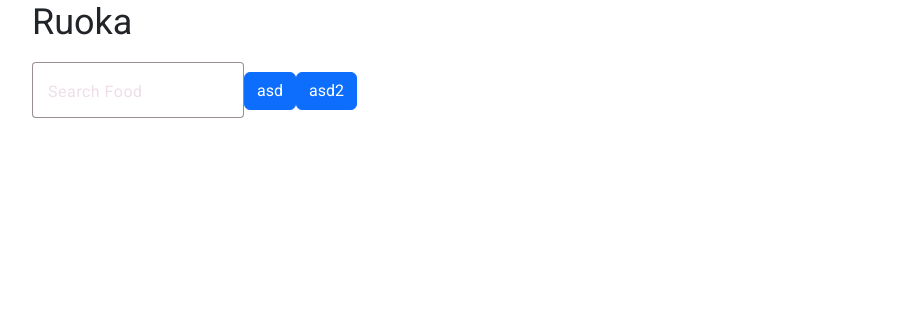
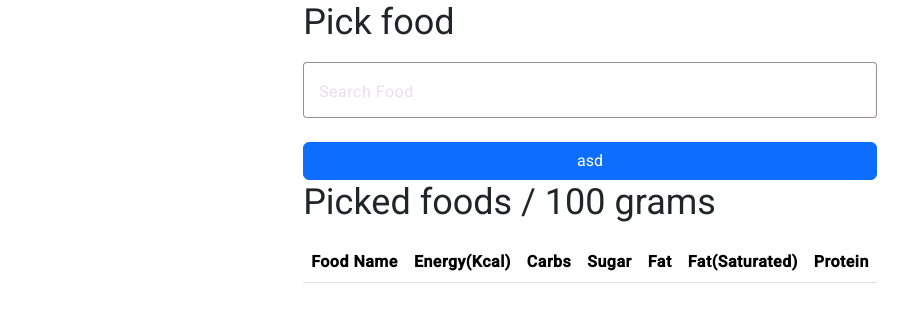
Before and after one commit to JnaLa/dietgen-front, an Angular app: page / in a window 1280 px wide. Shown: the top 322 px of the page, without its empty margins (50-958 px from the left). Built offline with nearby package versions, Linux system fonts and the light colour scheme.

Commit message:
addded code

```diff
--- a/src/app/pick-foods/pick-foods/pick-foods.component.html
+++ b/src/app/pick-foods/pick-foods/pick-foods.component.html
@@ -1,9 +1,8 @@
-<div class="container">
-  <form [formGroup]="foodsForm" (ngSubmit)="testi()">
+<div class="container d-flex justify-content-center wh-100">
+  <form [formGroup]="foodsForm" (ngSubmit)="saveFoods()">
     <div class="group-container">
-      <h3 class="header-3">Ruoka</h3>
-      <div class="row justify-content-md-center"></div>
-
+      <h3 class="header-3">Pick food</h3>
+      <div class="row justify-content-md-center">
         <mat-form-field class="col" appearance="outline">
           <mat-label for="food_name">Search Food</mat-label>
           <input
@@ -16,14 +15,50 @@
             <mat-option
               *ngFor="let food of filteredFoods | async"
               [value]="food.name"
+              (click)="pickFood(food.id)"
             >
               {{ food.name }}
             </mat-option>
           </mat-autocomplete>
         </mat-form-field>
+      </div>
+      <button class="btn btn-primary w-100 mt-1">asd</button>
+    </div>
 
-      <button class="btn btn-primary">asd</button>
-      <button class="btn btn-primary" (click)="testi2()">asd2</button>
+    <div class="table-container">
+      <h3 class="header-3">Picked foods / 100 grams</h3>
+      <table class="table table-hover">
+        <thead class="thead-light">
+          <tr>
+            <th class="text-center">Food Name</th>
+            <th class="text-center">Energy(Kcal)</th>
+            <th class="text-center">Carbs</th>
+            <th class="text-center">Sugar</th>
+            <th class="text-center">Fat</th>
+            <th class="text-center">Fat(Saturated)</th>
+            <th class="text-center">Protein</th>
+            <!-- <th class="text-center">Salt</th> -->
+          </tr>
+        </thead>
+        <tbody>
+          <tr *ngFor="let data of dietFoodList; let i = index">
+            <td class="text-center">{{ data.name.fi }}</td>
+            <td class="text-center">
+              {{ data.energyKcal | number : "1.2-2" }}
+            </td>
+            <td class="text-center">
+              {{ data.carbohydrate | number : "1.2-2" }}
+            </td>
+            <td class="text-center">{{ data.sugar | number : "1.2-2" }}</td>
+            <td class="text-center">{{ data.fat | number : "1.2-2" }}</td>
+            <td class="text-center">
+              {{ data.saturatedFat | number : "1.2-2" }}
+            </td>
+            <td class="text-center">{{ data.protein | number : "1.2-2" }}</td>
+            <!-- <td class="text-center">{{ data.salt }}</td> -->
+          </tr>
+        </tbody>
+      </table>
     </div>
   </form>
 </div>
--- a/src/app/pick-foods/pick-foods/pick-foods.component.ts
+++ b/src/app/pick-foods/pick-foods/pick-foods.component.ts
@@ -29,7 +29,6 @@ import { SearchFoodsService } from '../../services/search-foods.service';
 
 export class PickFoodsComponent {
 
-
   foodsForm = new FormGroup({
     food_id: new FormControl(),
     food_name: new FormControl(),
@@ -37,10 +36,10 @@ export class PickFoodsComponent {
   })
 
   filteredFoods!: Observable<any[]>;
-
-  foodsArray2: any = []
+  foodsArray: any = []
 
 
+  dietFoodList: any = []
 
   constructor(
     private searchFoodsService: SearchFoodsService
@@ -49,36 +48,6 @@ export class PickFoodsComponent {
 
 
 
-  // ngOnInit(): void {
-  //   this.filteredFoods = this.foodsForm.get('food_name')!.valueChanges.pipe(
-  //     debounceTime(300), // Wait 300ms after the last keystroke before making a request
-  //     distinctUntilChanged(), // Only make a request if the value changed
-  //     switchMap(value => {
-  //       if (value) {
-  //         return this.searchFoodsService.searchFoods(value).pipe(
-  //           catchError(error => {
-  //             console.error(error);
-  //             return of([]); // Return an empty array on error
-  //           }),
-  //           switchMap(response => {
-  //             let foodsArray = [];
-  //             for (let key in response) {
-  //               if (response.hasOwnProperty(key)) {
-  //                 foodsArray.push({ key: key, value: response[key] });
-  //               }
-  //             }
-  //             console.log(response)
-  //             console.log(foodsArray)
-  //             console.log(this.filteredFoods)
-  //             return of(foodsArray);
-  //           })
-  //         );
-  //       } else {
-  //         return of([]); // Return an empty array if the input is empty
-  //       }
-  //     })
-  //   );
-  // }
 
   ngOnInit(): void {
     this.filteredFoods = this.foodsForm.get('food_name')!.valueChanges.pipe(
@@ -92,11 +61,8 @@ export class PickFoodsComponent {
               return of([]); // Return an empty array on error
             }),
             switchMap(response => {
-              let foodsArray = [];
-
-              this.foodsArray2 = response
-              console.log(this.foodsArray2)
-              return of(this.foodsArray2);
+              this.foodsArray = response
+              return of(this.foodsArray);
             })
           );
         } else {
@@ -106,7 +72,34 @@ export class PickFoodsComponent {
     );
   }
 
-  fetchMatchingFoods() {
+
+  pickFood(food_id: number) {
+    this.foodsForm.get('food_name')?.setValue('')
+    this.searchFoodsService.fetchFoodWithId(food_id).subscribe(r => {
+
+      // this.dietFoodList.push({
+      //   name: r.name.fi,
+      //   amount: r.amount,
+      //   energy: r.energy,
+      //   energyKcal: r.energyKcal,
+      //   carbohydrate: r.carbohydrate,
+      //   fat: r.fat,
+      //   saturatedFat: r.saturatedFat,
+      //   fiber: r.fiber,
+      //   protein: r.protein,
+      //   salt: r.salt,
+      //   sugar: r.sugar,
+      // })
+
+      this.dietFoodList.push(r)
+
+      console.log(this.dietFoodList)
+
+    })
+  }
+
+
+  saveFoods() {
 
   }
 
@@ -116,24 +109,4 @@ export class PickFoodsComponent {
 
 
 
-
-
-
-
-
-
-
-
-
-testi() {
-
 }
-
-testi2() {
-
-
-
-}
-
-
-}
--- a/src/app/services/search-foods.service.ts
+++ b/src/app/services/search-foods.service.ts
@@ -15,7 +15,11 @@ export class SearchFoodsService {
     let body = {
       data: query
     }
-    return this.http.post<any>('http://127.0.0.1:5000/fineli/testi', body).pipe(map((response: any) => response));
+    return this.http.post<any>('http://127.0.0.1:5000/fineli/search', body).pipe(map((response: any) => response));
   }
 
+
+  fetchFoodWithId(food_id: number): Observable<any> {
+    return this.http.get<any>('http://127.0.0.1:5000/fineli/food/' + food_id).pipe(map((response: any) => response));
+  }
 }
```
Lines whose indentation alone changed are shown as unchanged.
